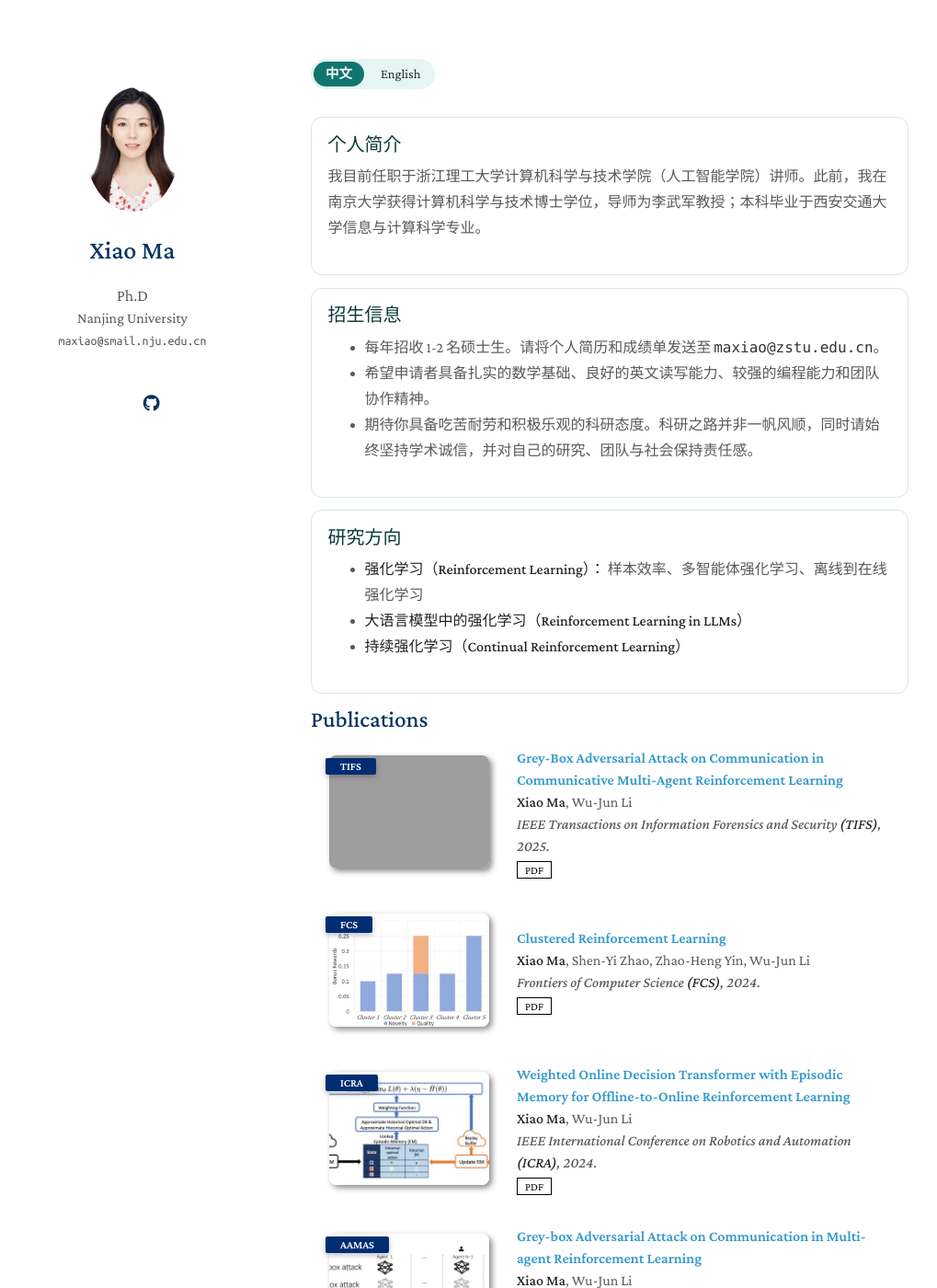
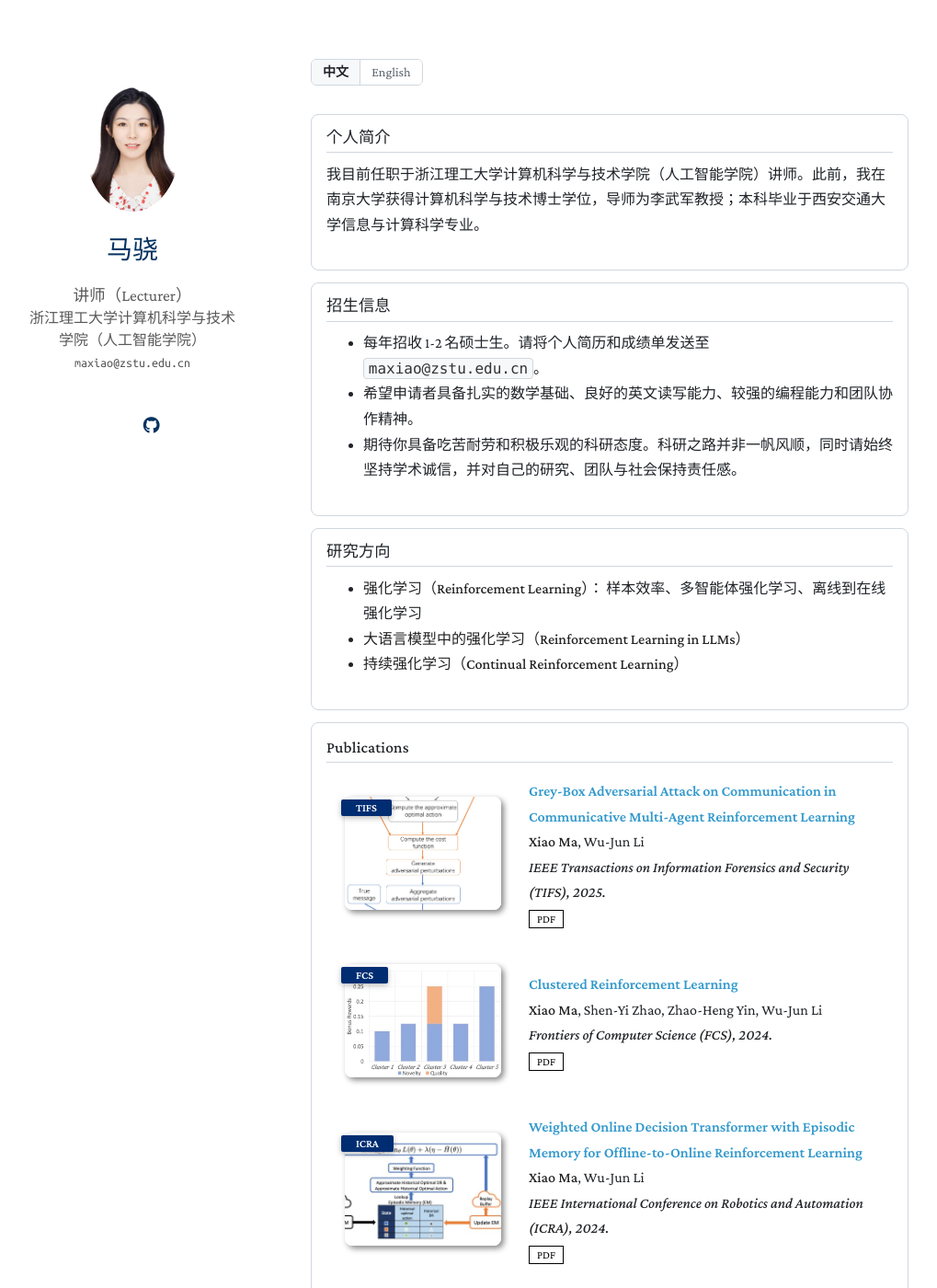
Before and after one commit to maxiao94/maxiao94.github.io, a Jekyll site: the page built from index.md, in a window 1280 px wide and 1400 px high. Shown: the whole window at 92% size, without its empty margins (132-1151 px from the left). Built offline with Jekyll 4.4.1, drawn with Linux system fonts in a browser that asks for light colours; a style sheet for code colours, icons or effects is not loaded; grey boxes are pictures that could not be loaded.

Commit message:
Improve bilingual homepage visual design

```diff
--- a/_data/publications.yml
+++ b/_data/publications.yml
@@ -6,7 +6,7 @@ main:
     pdf: ./assets/files/TIFS25_VSAA.pdf
   #   # code: https://github.com/MrGiovanni/ContinualLearning
   #   # bibtex: https://bib.yliu.me/MICCAI23.txt
-    image: ./assets/img/FrameVSA.pdf
+    image: ./assets/img/FrameVSA_00.jpg
 
   - title: Clustered Reinforcement Learning
     authors: <strong>Xiao Ma</strong>, Shen-Yi Zhao, Zhao-Heng Yin, Wu-Jun Li
--- a/_layouts/homepage.html
+++ b/_layouts/homepage.html
@@ -1,7 +1,12 @@
 <!DOCTYPE html>
 <html lang="{{ site.lang | default: "en-US" }}">
   <head>
-    <title>{{ site.title }} | {{site.affiliation}}</title>
+    {% assign page_title = page.title_override | default: site.title %}
+    {% assign page_affiliation = page.affiliation | default: site.affiliation %}
+    {% assign page_position = page.position | default: site.position %}
+    {% assign page_email = page.email | default: site.email %}
+    {% assign page_affiliation_link = page.affiliation_link | default: site.affiliation_link %}
+    <title>{{ page_title }} | {{ page_affiliation }}</title>
 
     <meta charset="UTF-8">
     <meta http-equiv="X-UA-Compatible" content="IE=edge">
@@ -43,18 +48,18 @@
         <a class="image avatar"><img src="{{ site.avatar }}" alt="avatar" /></a>
         {% endif %}
 
-        <h1>{{ site.title }}</h1>
+        <h1>{{ page_title }}</h1>
 
-        {% if site.position %}
-        <position style="font-size:1.10rem;">{{ site.position }}</position>
+        {% if page_position %}
+        <position style="font-size:1.10rem;">{{ page_position }}</position>
         <br>
         {% endif %}
-        {% if site.affiliation %}
-        <a href="{{ site.affiliation_link }}" rel="noopener"><autocolor>{{ site.affiliation }}</autocolor></a>
+        {% if page_affiliation %}
+        <a href="{{ page_affiliation_link }}" rel="noopener"><autocolor>{{ page_affiliation }}</autocolor></a>
         <br>
         {% endif %}
-        {% if site.email %}
-        <email>{{ site.email }}</email>
+        {% if page_email %}
+        <email>{{ page_email }}</email>
         {% endif %}
 
         <br>
--- a/assets/css/style-no-dark-mode.scss
+++ b/assets/css/style-no-dark-mode.scss
@@ -4,63 +4,87 @@
 @import "minimal-light-no-dark-mode";
 
 :root {
-  --brand: #0f766e;
-  --brand-soft: #e6f5f3;
-  --card-border: #d9e4ec;
+  --text-main: #1f2328;
+  --text-muted: #57606a;
+  --line: #d0d7de;
+  --line-strong: #8c959f;
+  --bg-soft: #f6f8fa;
 }
 
 .lang-switch {
   display: inline-flex;
   align-items: center;
-  gap: 0.35rem;
-  padding: 0.2rem;
-  border-radius: 999px;
-  background: var(--brand-soft);
-  margin-bottom: 1rem;
+  gap: 0;
+  border: 1px solid var(--line);
+  border-radius: 6px;
+  overflow: hidden;
+  margin-bottom: 1.1rem;
 }
 
 .lang-switch a,
 .lang-switch span {
   display: inline-block;
-  padding: 0.35rem 0.8rem;
-  border-radius: 999px;
-  font-size: 0.9rem;
-  line-height: 1.1;
+  padding: 0.3rem 0.75rem;
+  font-size: 0.88rem;
+  line-height: 1.25;
   text-decoration: none;
+  color: var(--text-muted);
+  background: #fff;
+}
+
+.lang-switch a + span,
+.lang-switch span + a {
+  border-left: 1px solid var(--line);
 }
 
 .lang-switch a {
-  color: #1f2937;
+  color: var(--text-muted);
 }
 
 .lang-switch .active {
-  background: var(--brand);
-  color: #fff;
+  background: var(--bg-soft);
+  color: var(--text-main);
   font-weight: 600;
 }
 
 .content-card {
-  border: 1px solid var(--card-border);
-  border-radius: 12px;
-  padding: 1rem 1.1rem;
-  margin: 0.85rem 0;
+  border: 1px solid var(--line);
+  border-radius: 8px;
+  padding: 0.95rem 1rem;
+  margin: 0.8rem 0;
   background: #ffffff;
+  box-shadow: none;
 }
 
 .content-card h2 {
-  margin-top: 0.1rem;
-  margin-bottom: 0.65rem;
-  font-size: 1.25rem;
-  color: #0b3a36;
+  margin-top: 0;
+  margin-bottom: 0.6rem;
+  font-size: 1.08rem;
+  color: var(--text-main);
+  letter-spacing: 0.01em;
+  border-bottom: 1px solid var(--line);
+  padding-bottom: 0.4rem;
 }
 
 .content-card p,
 .content-card li {
-  line-height: 1.75;
+  color: var(--text-main);
+  line-height: 1.72;
+}
+
+.content-card ul {
+  margin-top: 0.45rem;
+}
+
+.content-card code {
+  background: var(--bg-soft);
+  border: 1px solid var(--line);
+  border-radius: 4px;
+  padding: 0.05rem 0.3rem;
 }
 
 @media (max-width: 768px) {
   .content-card {
-    padding: 0.85rem 0.9rem;
+    padding: 0.85rem 0.85rem;
   }
 }
--- a/assets/css/style.scss
+++ b/assets/css/style.scss
@@ -4,63 +4,87 @@
 @import "minimal-light";
 
 :root {
-  --brand: #0f766e;
-  --brand-soft: #e6f5f3;
-  --card-border: #d9e4ec;
+  --text-main: #1f2328;
+  --text-muted: #57606a;
+  --line: #d0d7de;
+  --line-strong: #8c959f;
+  --bg-soft: #f6f8fa;
 }
 
 .lang-switch {
   display: inline-flex;
   align-items: center;
-  gap: 0.35rem;
-  padding: 0.2rem;
-  border-radius: 999px;
-  background: var(--brand-soft);
-  margin-bottom: 1rem;
+  gap: 0;
+  border: 1px solid var(--line);
+  border-radius: 6px;
+  overflow: hidden;
+  margin-bottom: 1.1rem;
 }
 
 .lang-switch a,
 .lang-switch span {
   display: inline-block;
-  padding: 0.35rem 0.8rem;
-  border-radius: 999px;
-  font-size: 0.9rem;
-  line-height: 1.1;
+  padding: 0.3rem 0.75rem;
+  font-size: 0.88rem;
+  line-height: 1.25;
   text-decoration: none;
+  color: var(--text-muted);
+  background: #fff;
+}
+
+.lang-switch a + span,
+.lang-switch span + a {
+  border-left: 1px solid var(--line);
 }
 
 .lang-switch a {
-  color: #1f2937;
+  color: var(--text-muted);
 }
 
 .lang-switch .active {
-  background: var(--brand);
-  color: #fff;
+  background: var(--bg-soft);
+  color: var(--text-main);
   font-weight: 600;
 }
 
 .content-card {
-  border: 1px solid var(--card-border);
-  border-radius: 12px;
-  padding: 1rem 1.1rem;
-  margin: 0.85rem 0;
-  background: rgba(255, 255, 255, 0.72);
+  border: 1px solid var(--line);
+  border-radius: 8px;
+  padding: 0.95rem 1rem;
+  margin: 0.8rem 0;
+  background: #fff;
+  box-shadow: none;
 }
 
 .content-card h2 {
-  margin-top: 0.1rem;
-  margin-bottom: 0.65rem;
-  font-size: 1.25rem;
-  color: #0b3a36;
+  margin-top: 0;
+  margin-bottom: 0.6rem;
+  font-size: 1.08rem;
+  color: var(--text-main);
+  letter-spacing: 0.01em;
+  border-bottom: 1px solid var(--line);
+  padding-bottom: 0.4rem;
 }
 
 .content-card p,
 .content-card li {
-  line-height: 1.75;
+  color: var(--text-main);
+  line-height: 1.72;
+}
+
+.content-card ul {
+  margin-top: 0.45rem;
+}
+
+.content-card code {
+  background: var(--bg-soft);
+  border: 1px solid var(--line);
+  border-radius: 4px;
+  padding: 0.05rem 0.3rem;
 }
 
 @media (max-width: 768px) {
   .content-card {
-    padding: 0.85rem 0.9rem;
+    padding: 0.85rem 0.85rem;
   }
 }
--- a/index.md
+++ b/index.md
@@ -1,5 +1,10 @@
 ---
 layout: homepage
+title_override: 马骁
+position: 讲师（Lecturer）
+affiliation: 浙江理工大学计算机科学与技术学院（人工智能学院）
+affiliation_link: https://www.zstu.edu.cn/
+email: maxiao@zstu.edu.cn
 ---
 
 <div class="lang-switch">
@@ -42,6 +47,14 @@ layout: homepage
 - **[Sept. 2019]** Our paper about few-shot learning is accepted to NeurIPS 2019.
 - **[Mar. 2019]** Our paper about few-shot learning is accepted to CVPR 2019. -->
 
+<div class="content-card" markdown="1">
+
 {% include_relative _includes/publications.md %}
 
+</div>
+
+<div class="content-card" markdown="1">
+
 {% include_relative _includes/services.md %}
+
+</div>
```
Also changed, not shown: en.md (+13 -0 lines), assets/img/FrameVSA_00.jpg (added).
